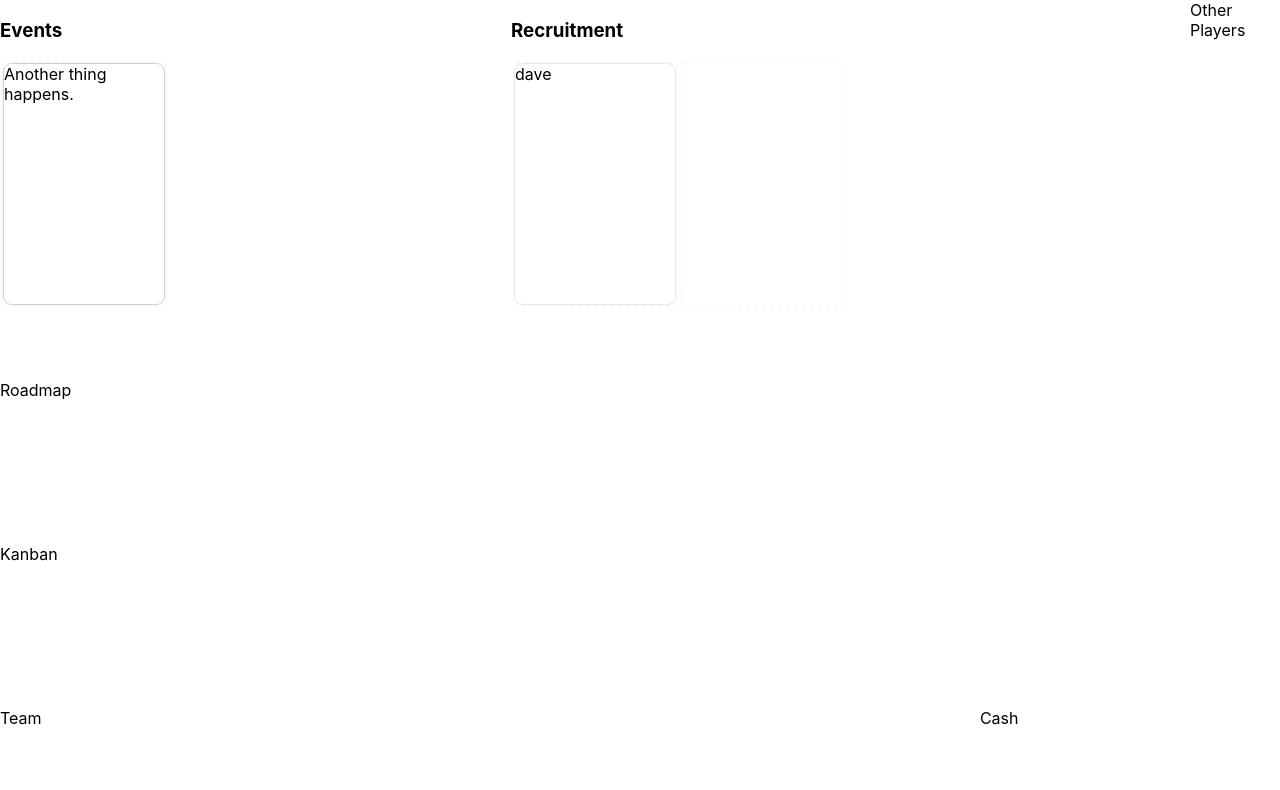
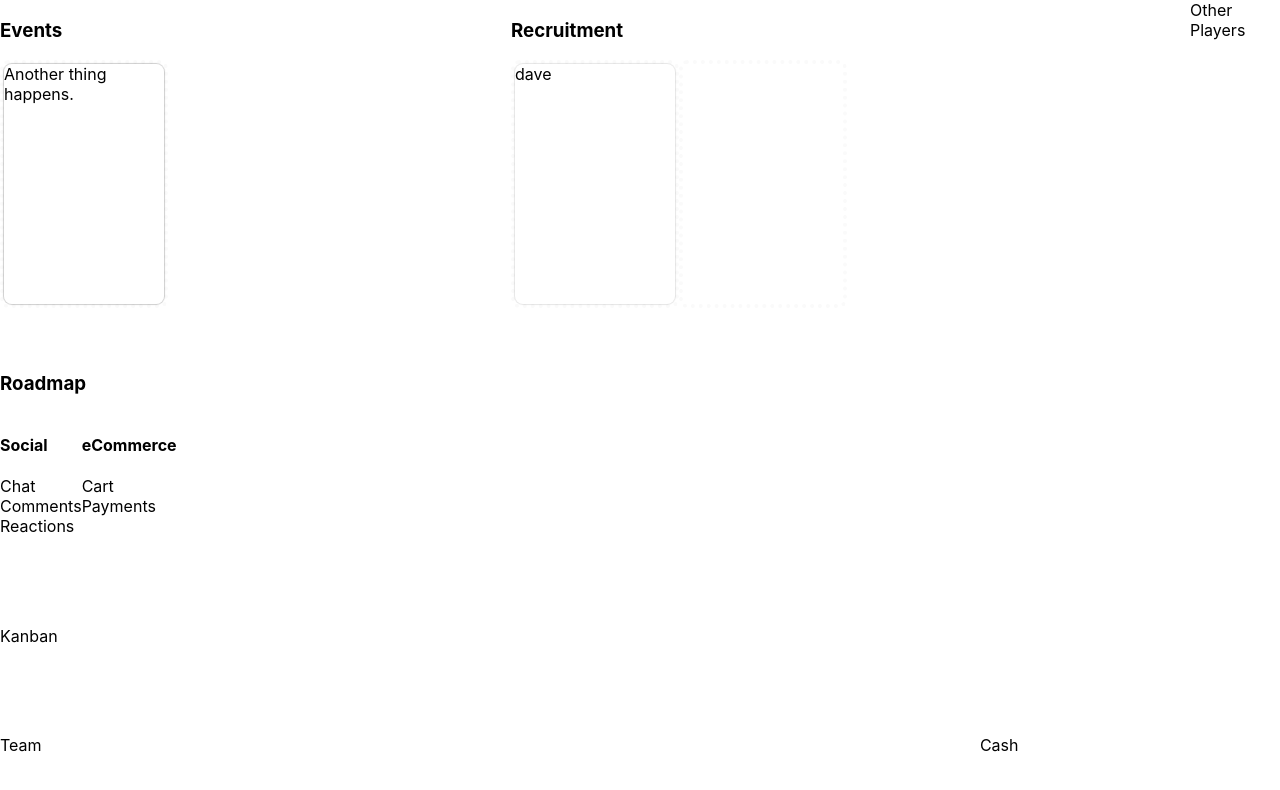
Before and after one commit to sjmog/startup, a React (Create React App) app: page / in a window 1280 px wide. Shown: the top 790 px of the page. Built offline with nearby package versions, Linux system fonts and the light colour scheme.

Commit message:
Add styling and dummy data to Roadmap

```diff
--- a/src/components/Roadmap.js
+++ b/src/components/Roadmap.js
@@ -1,7 +1,25 @@
+import { Children, cloneElement } from 'react'
+
+const RoadmapItem = ({ children }) => {
+  return(
+    <div className="RoadmapItem">
+      { Children.map(children, child => cloneElement(child, { className: `${child.props.className} RoadmapItem__Feature` })) }
+    </div>
+  )
+}
+
 const Roadmap = () => {
+  const featureGroups = [{ id: 1, name: 'Social', features: [ { id: 1, name: 'Chat' }, { id: 2, name: 'Comments' }, { id: 3, name: 'Reactions' } ] },
+                         { id: 2, name: 'eCommerce', features: [ { id: 4, name: 'Cart' }, { id: 5, name: 'Payments' } ] }]
   return (
     <div className="Roadmap">
-      Roadmap
+      <h3 className="header">Roadmap</h3>
+      <div className="Roadmap__Items">
+      { featureGroups.map(({ id, name, features }) => <RoadmapItem key={`roadmap-item-${id}`}>
+                                                        <h4 className="subheader">{name}</h4>
+                                                        { features.map(({ id, name }) => <div  key={`roadmap-feature-${id}`}>{name}</div>) }
+                                                      </RoadmapItem>) }
+      </div>
     </div>
   )
 }
--- a/src/stylesheets/components/Roadmap.scss
+++ b/src/stylesheets/components/Roadmap.scss
@@ -1,3 +1,7 @@
 .Roadmap {
   grid-area: roadmap;
 }
+
+.Roadmap__Items {
+  display: flex;
+}
```
